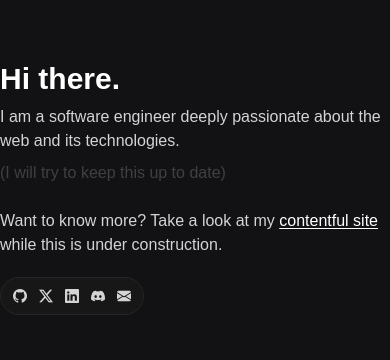
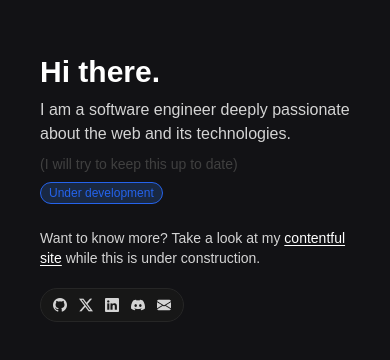
Before and after one commit to smonolo/mono-lo-repo, a Next.js app in the folder apps/website/: page / in a window 390 px wide. Shown: the part 234-594 px from the top of the page. Built offline with nearby package versions, Linux system fonts and the light colour scheme; a web font is replaced by a local one.

Commit message:
feat(website): add dev label and mobile view

```diff
--- a/apps/website/app/page.tsx
+++ b/apps/website/app/page.tsx
@@ -3,16 +3,25 @@ import data from '@/data/home.json'
 
 export default function Home() {
   return (
-    <section className="mx-auto flex h-screen w-full max-w-[1000px] flex-col justify-center">
+    <section className="mx-auto flex h-screen w-full max-w-[1000px] flex-col justify-center px-10">
       <h1 className="text-3xl font-bold md:text-4xl">Hi there.</h1>
       <p className="mt-2 text-neutral-300 md:text-lg">
         I am a software engineer deeply passionate about the web and its
         technologies.
       </p>
-      <p className="mt-2 text-neutral-700">
-        (I will try to keep this up to date)
-      </p>
-      <p className="mt-6 text-neutral-300">
+      <div className="mt-2 flex w-fit flex-col gap-2 sm:flex-row sm:items-center">
+        <p className="text-sm text-neutral-700 md:text-base">
+          (I will try to keep this up to date)
+        </p>
+        <Link
+          href="https://github.com/smonolo/mono-lo-repo"
+          target="_blank"
+          className="w-fit rounded-full border border-solid border-blue-600 bg-blue-500/20 px-2 py-0.5 text-xs font-medium text-blue-600 transition-colors hover:bg-blue-500/30"
+        >
+          Under development
+        </Link>
+      </div>
+      <p className="mt-6 text-sm text-neutral-300 md:text-base">
         Want to know more? Take a look at my{' '}
         <Link
           href="https://prev.smnl.dev"
@@ -23,7 +32,7 @@ export default function Home() {
         </Link>{' '}
         while this is under construction.
       </p>
-      <div className="mt-5 flex w-fit items-center gap-x-3 rounded-full border border-solid border-neutral-800 bg-neutral-900 px-3 py-1.5">
+      <div className="mt-5 flex w-fit items-center gap-x-3 rounded-full border border-solid border-neutral-800 bg-neutral-900 px-3 py-1">
         {Object.entries(data.socials).map(([icon, url]) => (
           <Link
             key={icon}
```
